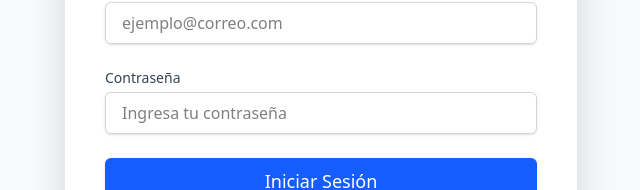
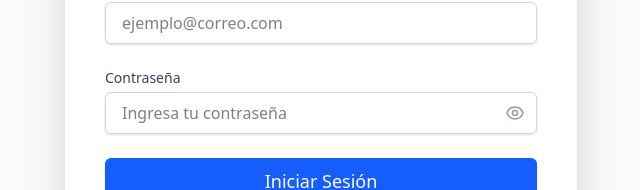
Before and after one commit to ignaprieto/OliverasOptica, an Angular app: page /login in a window 1280 px wide. Shown: the part 426-616 px from the top of the page, without its empty margins (319-959 px from the left). Built offline with nearby package versions, Linux system fonts and the light colour scheme.

Commit message:
mejora de detalles en la vista del login

```diff
--- a/src/app/pages/login/login.component.css
+++ b/src/app/pages/login/login.component.css
@@ -0,0 +1,29 @@
+@keyframes fade-in-scale {
+  0% {
+    opacity: 0;
+    transform: scale(0.95);
+  }
+  100% {
+    opacity: 1;
+    transform: scale(1);
+  }
+}
+
+@keyframes fade-in-up {
+  0% {
+    opacity: 0;
+    transform: translateY(10px);
+  }
+  100% {
+    opacity: 1;
+    transform: translateY(0);
+  }
+}
+
+.animate-fade-in-scale {
+  animation: fade-in-scale 0.5s ease-out;
+}
+
+.animate-fade-in-up {
+  animation: fade-in-up 0.3s ease-out;
+}
--- a/src/app/pages/login/login.component.html
+++ b/src/app/pages/login/login.component.html
@@ -31,8 +31,9 @@
             [(ngModel)]="email"
             name="email"
             required
+            [disabled]="isLoading"
             placeholder="ejemplo@correo.com"
-            class="w-full appearance-none block px-4 py-2 border border-gray-300 rounded-md focus:outline-none focus:ring-2 focus:ring-blue-500 focus:border-blue-500 transition-colors"
+            class="w-full appearance-none block px-4 py-2 border border-gray-300 rounded-md focus:outline-none focus:ring-2 focus:ring-blue-500 focus:border-blue-500 transition-colors disabled:opacity-50 disabled:cursor-not-allowed"
           />
         </div>
       </div>
@@ -45,22 +46,49 @@
         <div class="relative rounded-md shadow-sm">
           <input
             id="password"
-            type="password"
+            [type]="showPassword ? 'text' : 'password'"
             [(ngModel)]="password"
             name="password"
             required
+            [disabled]="isLoading"
             placeholder="Ingresa tu contraseña"
-            class="w-full appearance-none block px-4 py-2 border border-gray-300 rounded-md focus:outline-none focus:ring-2 focus:ring-blue-500 focus:border-blue-500 transition-colors"
+            class="w-full appearance-none block px-4 py-2 pr-12 border border-gray-300 rounded-md focus:outline-none focus:ring-2 focus:ring-blue-500 focus:border-blue-500 transition-colors disabled:opacity-50 disabled:cursor-not-allowed"
           />
+          <!-- Botón de toggle para mostrar/ocultar contraseña -->
+          <button
+            type="button"
+            (click)="togglePasswordVisibility()"
+            [disabled]="isLoading"
+            class="absolute inset-y-0 right-0 pr-3 flex items-center text-gray-400 hover:text-gray-600 transition-colors disabled:opacity-50 disabled:cursor-not-allowed"
+          >
+            <!-- Icono de ojo abierto (mostrar contraseña) -->
+            <svg *ngIf="!showPassword" xmlns="http://www.w3.org/2000/svg" class="h-5 w-5" fill="none" viewBox="0 0 24 24" stroke="currentColor">
+              <path stroke-linecap="round" stroke-linejoin="round" stroke-width="2" d="M15 12a3 3 0 11-6 0 3 3 0 016 0z" />
+              <path stroke-linecap="round" stroke-linejoin="round" stroke-width="2" d="M2.458 12C3.732 7.943 7.523 5 12 5c4.478 0 8.268 2.943 9.542 7-1.274 4.057-5.064 7-9.542 7-4.477 0-8.268-2.943-9.542-7z" />
+            </svg>
+            <!-- Icono de ojo cerrado (ocultar contraseña) -->
+            <svg *ngIf="showPassword" xmlns="http://www.w3.org/2000/svg" class="h-5 w-5" fill="none" viewBox="0 0 24 24" stroke="currentColor">
+              <path stroke-linecap="round" stroke-linejoin="round" stroke-width="2" d="M13.875 18.825A10.05 10.05 0 0112 19c-4.478 0-8.268-2.943-9.543-7a9.97 9.97 0 011.563-3.029m5.858.908a3 3 0 114.243 4.243M9.878 9.878l4.242 4.242M9.878 9.878L3 3m6.878 6.878L21 21" />
+            </svg>
+          </button>
         </div>
       </div>
 
       <!-- Botón de Iniciar Sesión -->
       <button
         type="submit"
-        class="w-full flex justify-center py-2 px-4 border border-transparent rounded-md shadow-sm text-lg font-medium text-white bg-blue-600 hover:bg-blue-700 focus:outline-none focus:ring-2 focus:ring-offset-2 focus:ring-blue-500 transition-all duration-200 ease-in-out transform hover:scale-[1.01]"
+        [disabled]="isLoading"
+        class="w-full flex justify-center py-2 px-4 border border-transparent rounded-md shadow-sm text-lg font-medium text-white bg-blue-600 hover:bg-blue-700 focus:outline-none focus:ring-2 focus:ring-offset-2 focus:ring-blue-500 transition-all duration-200 ease-in-out transform hover:scale-[1.01] disabled:opacity-50 disabled:cursor-not-allowed disabled:transform-none"
       >
-        Iniciar Sesión
+        <span *ngIf="!isLoading">Iniciar Sesión</span>
+        <div *ngIf="isLoading" class="flex items-center">
+          <!-- Spinner de carga -->
+          <svg class="animate-spin -ml-1 mr-3 h-5 w-5 text-white" xmlns="http://www.w3.org/2000/svg" fill="none" viewBox="0 0 24 24">
+            <circle class="opacity-25" cx="12" cy="12" r="10" stroke="currentColor" stroke-width="4"></circle>
+            <path class="opacity-75" fill="currentColor" d="M4 12a8 8 0 018-8V0C5.373 0 0 5.373 0 12h4zm2 5.291A7.962 7.962 0 014 12H0c0 3.042 1.135 5.824 3 7.938l3-2.647z"></path>
+          </svg>
+          Iniciando sesión...
+        </div>
       </button>
     </form>
 
--- a/src/app/pages/login/login.component.ts
+++ b/src/app/pages/login/login.component.ts
@@ -8,13 +8,15 @@ import { CommonModule } from '@angular/common';
   selector: 'app-login',
   standalone: true,
   imports: [CommonModule, FormsModule],
-  templateUrl: './login.component.html'
+  templateUrl: './login.component.html',
+  styleUrls: ['./login.component.css'] // Opcional: si quieres agregar el CSS personalizado
 })
 export class LoginComponent implements OnInit {
   email: string = '';
   password: string = '';
   error: string | null = null;
   isLoading: boolean = false;
+  showPassword: boolean = false; // Nueva propiedad para controlar la visibilidad de la contraseña
 
   constructor(private supabase: SupabaseService, private router: Router) {}
 
@@ -26,6 +28,11 @@ export class LoginComponent implements OnInit {
     }
 
     this.error = null;
+  }
+
+  // Nuevo método para alternar la visibilidad de la contraseña
+  togglePasswordVisibility() {
+    this.showPassword = !this.showPassword;
   }
 
   async login() {
```
